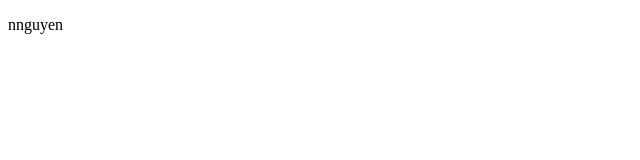
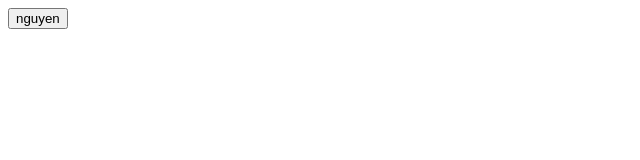
Before and after one commit to nguyendev2018/json-BMW, a website: page index.html in a window 1280 px wide. Shown: the whole page, without its empty margins (0-640 px from the left). Drawn offline with Linux system fonts and the light colour scheme.

Commit message:
--- Auto-Git Commit ---

```diff
--- a/index.html
+++ b/index.html
@@ -9,23 +9,8 @@
 </head>
 
 <body>
-
-    <div id="app"></div>
-    <script>
-        const app = document.querySelector("#app");
-
-        function render() {
-
-            const htmls = `
-            <p>nnguyen</p>`;
-
-
-            app.innerHTML = htmls;
-            const p = document.querySelector("p");
-            console.log(p);
-        }
-
-        render()
+    <button onclick="nguyen()">nguyen</button>
+    <script src="vendor.js">
     </script>
 </body>
 
--- /dev/null
+++ b/vendor.js
@@ -0,0 +1,3 @@
+function nguyen() {
+    alert("nguyen");
+}
```
